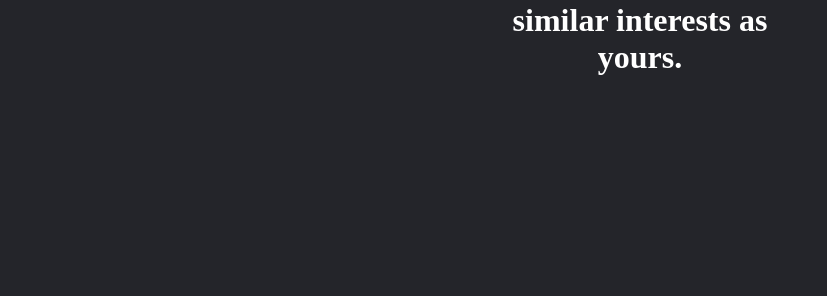
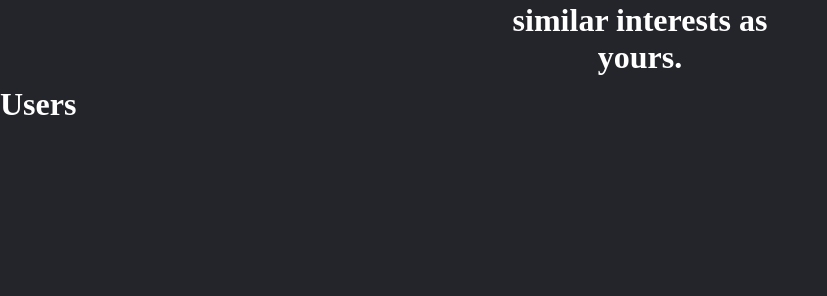
Before and after one commit to cjuanito797/TheBookClub, a Django app: page /account/findBook/ in a window 1280 px wide. Shown: the part 232-528 px from the top of the page, without its empty margins (0-827 px from the left). Run offline with Django 4.2, Linux system fonts and the light colour scheme; a user stored in the database is signed in.

Commit message:
Update findBook.html

```diff
--- a/accounts/templates/Social/findBook.html
+++ b/accounts/templates/Social/findBook.html
@@ -11,4 +11,9 @@
         <h1>View Users with similar interests as yours.</h1>
     </div>
 
+    <h1>Users</h1>
+    {% for user in users %}
+        <h2>{{ user.email}}</h2>
+    {% endfor %}
+
 {% endblock %}
```
